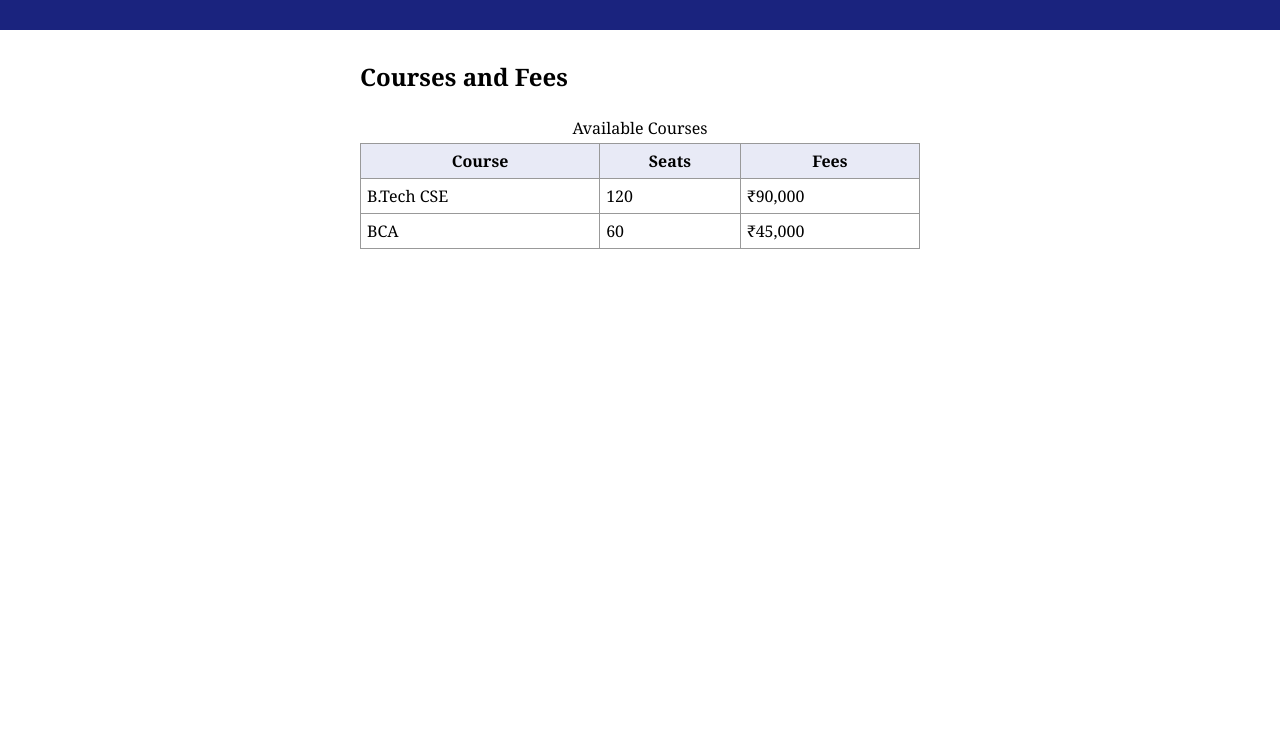
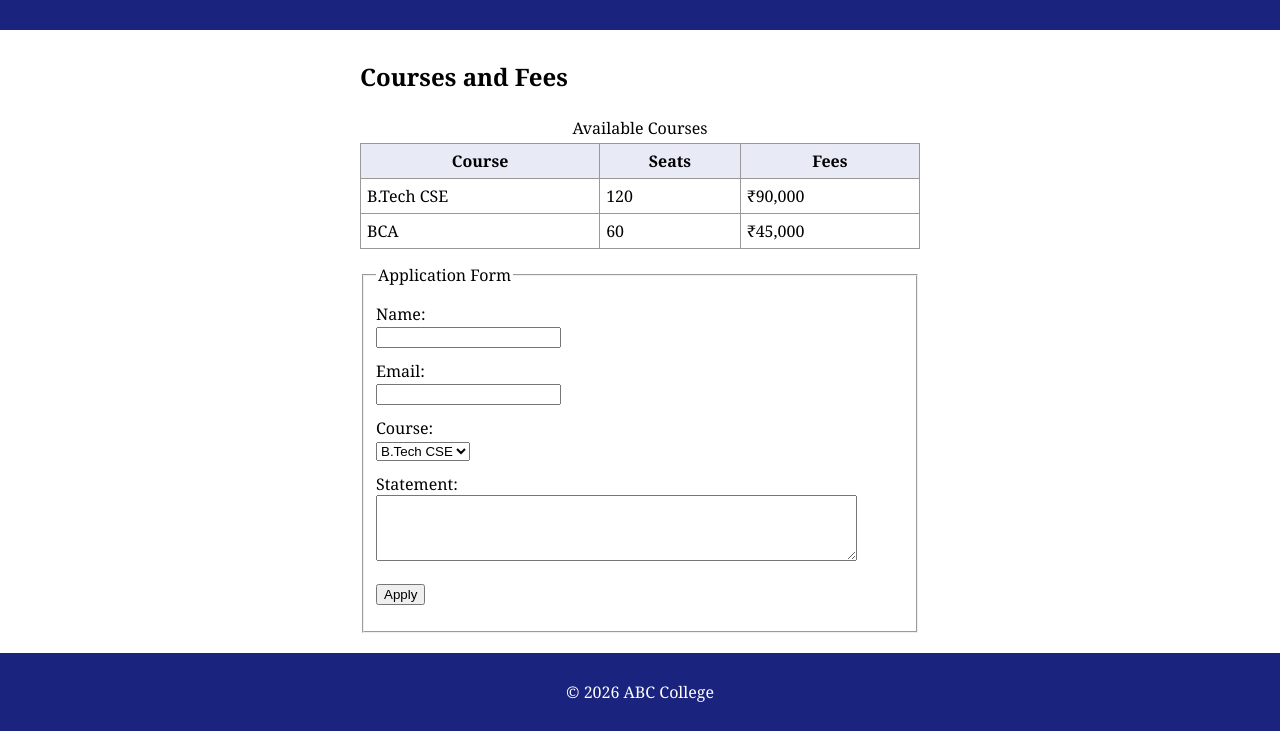
Before and after one commit to gauravtyagi789/WDW_0044, a plain HTML site: page Web Designing Workshop--1 subject/assignment18_admission_page.html in a window 1280 px wide. Shown: the part 116-847 px from the top of the page. Before the commit the page ends 800 px from the top, so only its background shows below. Drawn offline with Linux system fonts and the light colour scheme.

Commit message:
assignment 18 completed

```diff
--- a/Web Designing Workshop--1 subject/assignment18_admission_page.html
+++ b/Web Designing Workshop--1 subject/assignment18_admission_page.html
@@ -40,3 +40,33 @@
         <tr><td>BCA</td><td>60</td><td>&#8377;45,000</td></tr>
       </tbody>
     </table>
+
+    <form method="post" action="submit.php">
+      <fieldset>
+        <legend>Application Form</legend>
+
+        <label for="name">Name:</label>
+        <input type="text" id="name" name="name" required>
+
+        <label for="email">Email:</label>
+        <input type="email" id="email" name="email" required>
+
+        <label for="course">Course:</label>
+        <select id="course" name="course">
+          <option>B.Tech CSE</option>
+          <option>BCA</option>
+        </select>
+
+        <label for="statement">Statement:</label>
+        <textarea id="statement" name="statement" rows="4" cols="50"></textarea>
+
+        <p><button type="submit">Apply</button></p>
+      </fieldset>
+    </form>
+  </main>
+
+  <footer>
+    <p>&copy; 2026 ABC College</p>
+  </footer>
+</body>
+</html>
```
